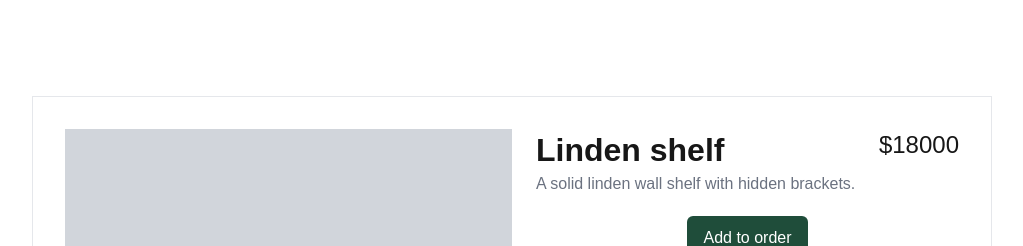
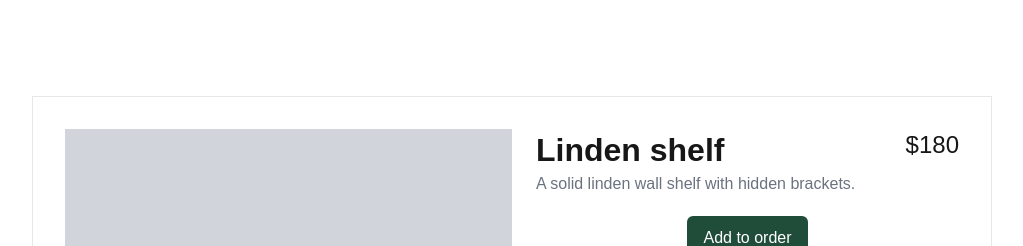
Before and after one commit to saumya673/product-order-sheet, a Next.js app: page / in a window 1280 px wide. Shown: the top 246 px of the page, without its empty margins (128-1151 px from the left). Built offline with nearby package versions, Linux system fonts and the light colour scheme.

Commit message:
feat: add the format logic for pricecents

```diff
--- a/src/components/Product.tsx
+++ b/src/components/Product.tsx
@@ -1,3 +1,5 @@
+import { formatMoney } from "@/lib/pricing";
+
 type ProductProps = {
   name: string;
   description: string;
@@ -18,7 +20,7 @@ const Product = ({ name, description, priceCents }: ProductProps) => {
             <h2 className="text-2xl lg:text-[32px] font-bold">{name}</h2>
             <p className="text-muted">{description}</p>
           </div>
-          <div className="text-xl lg:text-2xl">${priceCents}</div>
+          <div className="text-xl lg:text-2xl">{formatMoney(priceCents)}</div>
         </div>
         <button
           type="button"
--- /dev/null
+++ b/src/lib/pricing.ts
@@ -0,0 +1,9 @@
+const usd = new Intl.NumberFormat("en-US", {
+  style: "currency",
+  currency: "USD",
+  minimumFractionDigits: 0,
+  maximumFractionDigits: 0,
+});
+
+/** Formats integer cents as whole US dollars, e.g. 27500 -> "$275". */
+export const formatMoney = (cents: number): string => usd.format(cents / 100);
```
